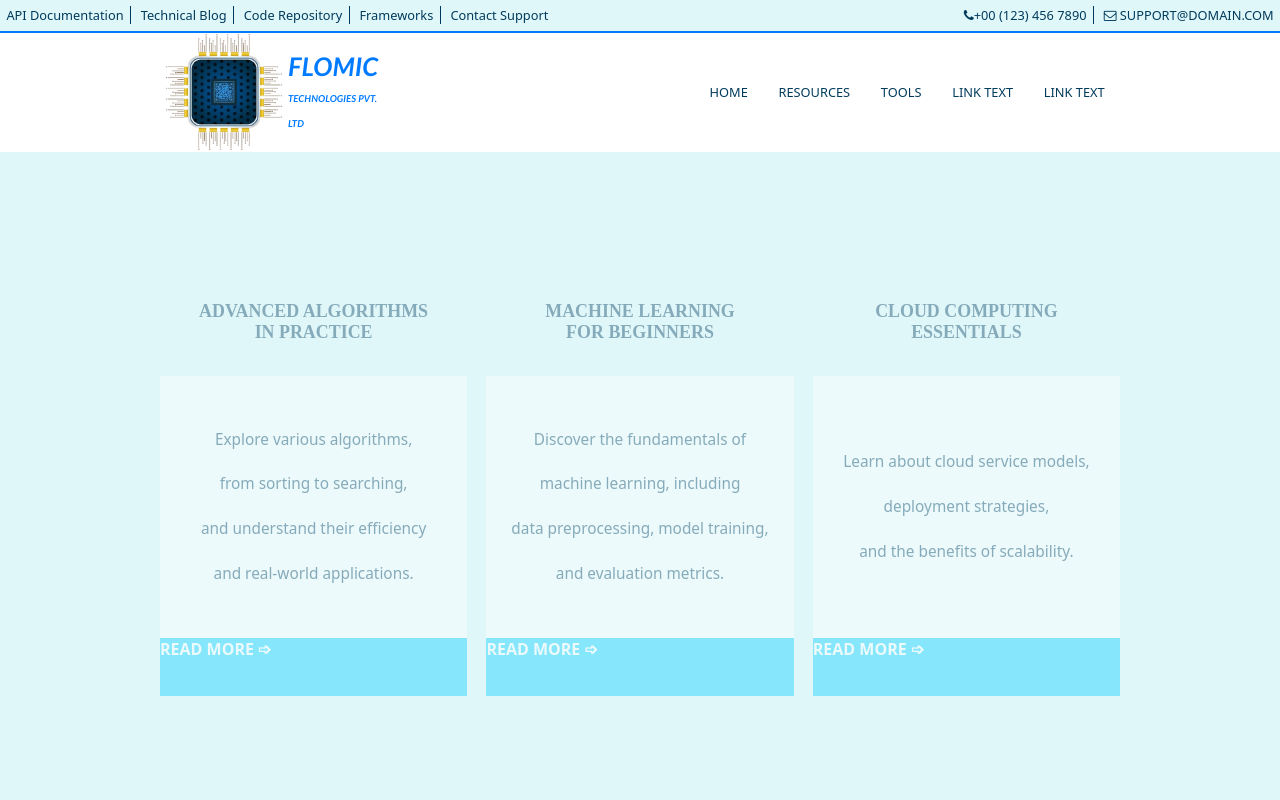
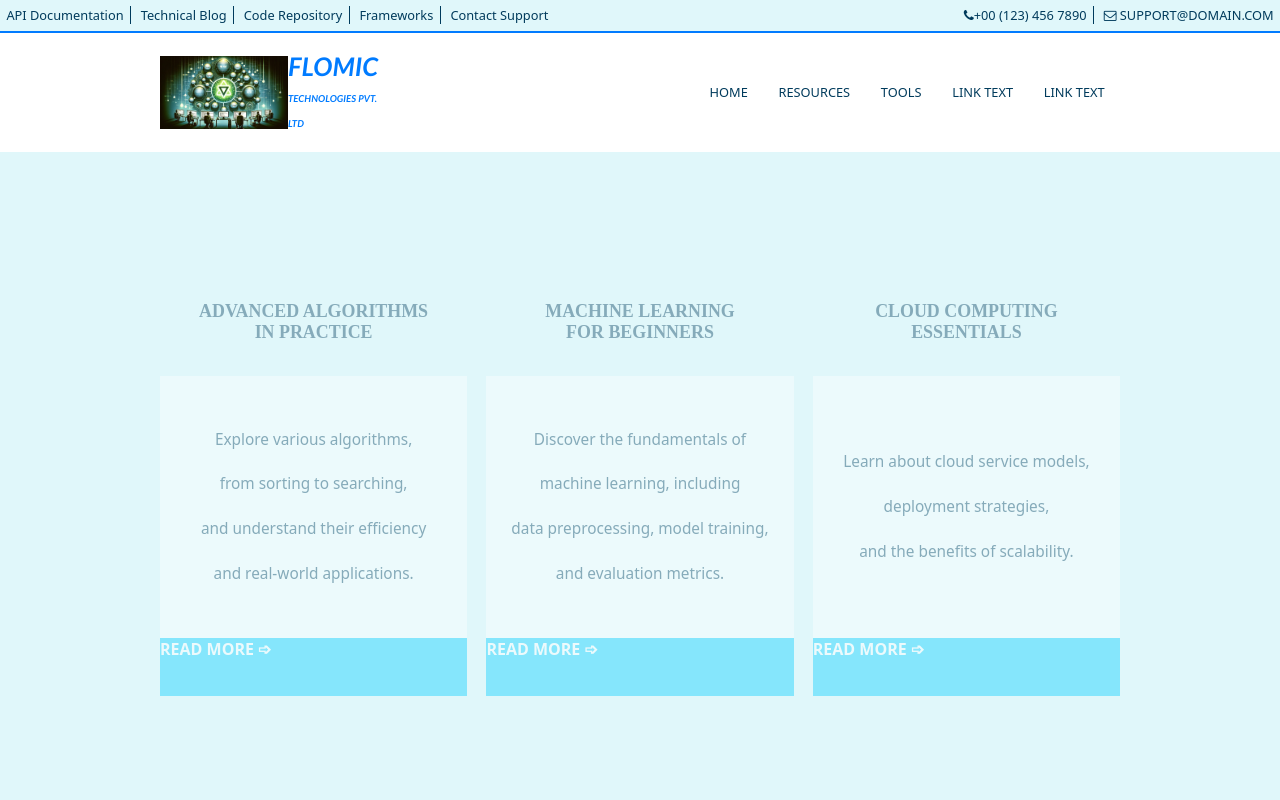
Before and after one commit to Yuvaraj878/Mern_CSS_Flexbox, a plain HTML site: page index.html in a window 1280 px wide. Shown: the top 800 px of the page. Drawn offline with Linux system fonts and the light colour scheme.

Commit message:
Update logo image source in index.html

```diff
--- a/index.html
+++ b/index.html
@@ -30,7 +30,7 @@
       <div class="nav-main">
         <div class="logo">
           <img
-            src="/assets/1.png"
+            src="/assets/3.jpeg"
             style="display: inline-block; width: 10rem"
           />
           <h1>FLOMIC<span> TECHNOLOGIES PVT. LTD</span></h1>
```
Also changed, not shown: assets/3.jpeg (added).
